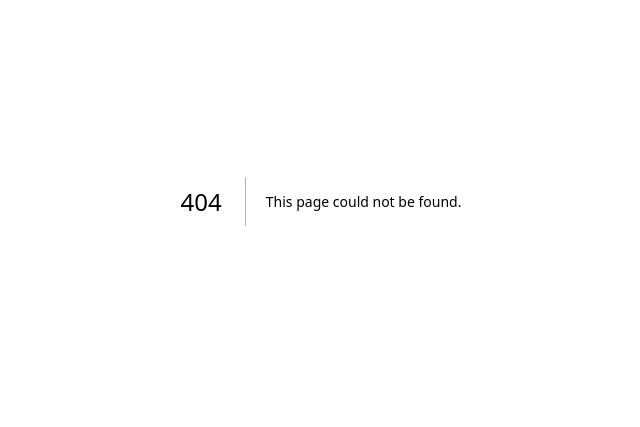
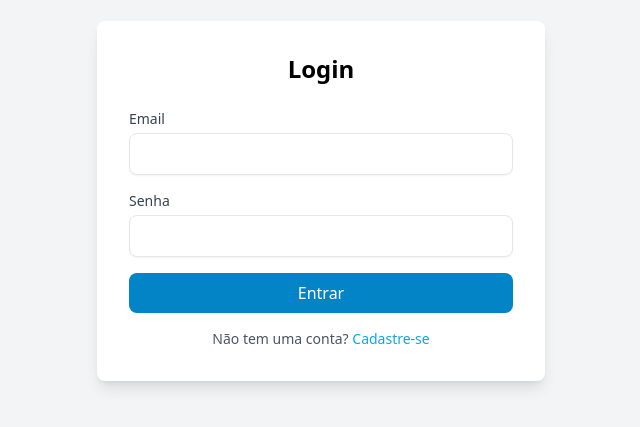
Before and after one commit to NickolasSantosCremasco/Aprender-Investindo-Blog, a Next.js app: page /pages/login in a window 1280 px wide. Before the commit this address had no page. Shown: the part 199-626 px from the top of the page, without its empty margins (319-959 px from the left). Built offline with nearby package versions, Linux system fonts and the light colour scheme.

Commit message:
finish the login frontend

```diff
--- a/src/app/components/FeaturesSection.tsx
+++ b/src/app/components/FeaturesSection.tsx
@@ -47,7 +47,7 @@ export default function Features() {
                 {features.map((feature) => (
                     <div
                         key={feature.id}
-                        className="flex flex-col items-center text-center bg-white p-6 rounded-lg shadow-md hover:shadow-lg hover:scale-105  transition-all"
+                        className="flex flex-col items-center text-center bg-white p-6 rounded-lg shadow-md hover:shadow-lg hover:scale-105 cursor-pointer transition-all"
                     >
                         {/* Image */}
                         <div className=" h-full w-full mb-4">
--- a/src/app/components/Footer.tsx
+++ b/src/app/components/Footer.tsx
@@ -31,7 +31,7 @@ export default function Footer() {
                 <div className="flex flex-col">
                     <h3 className="font-semibold text-lg mb-4">Contato</h3>
                     <p className="text-sm text-gray-300">
-                        Email: <a href="mailto:nck.tec.suporte@gmail.com" className="hover:text-white">nck.tex.suporte@gmail.com</a>
+                        Email: <a href="mailto:nck.tec.suporte@gmail.com" className="hover:text-white">nck.tec.suporte@gmail.com</a>
                     </p>
                     <p>
                         Telefone <a href="tel:+5511998989818" className="hover:text-white">(11) 99898-9818</a>
@@ -47,8 +47,8 @@ export default function Footer() {
             {/* Copyrights */}
             <div className="mt-8 border-t border-gray-700 pt-4 text-center text-gray-400 text-sm">
                 © {new Date().getFullYear()} Aprender Investindo. Todos os direitos reservados
-                <a href="" className="hover:text-white">Política de Privacidade</a>
-                <a href="" className="hover:text-white">Termos de Uso</a>
+                <a href="" className="hover:text-white"> Política de Privacidade</a>
+                <a href="" className="hover:text-white">    Termos de Uso</a>
             </div>
         </footer>
     )
--- a/src/app/components/Navbar.tsx
+++ b/src/app/components/Navbar.tsx
@@ -1,6 +1,10 @@
+'use client'
 import {Home,UserRound, Menu, Newspaper, ShoppingBasket, EqualApproximately} from 'lucide-react'
+import { useRouter } from 'next/navigation'
 
 export default function Navbar() {
+
+    const router = useRouter();
 
     return (
         <div className="flex flex-col sm:flex-row items-center justify-between pt-7 py-4 px-10 pb-7  max-w-screen-xl mx-auto bg-sky-950 text-white rounded-tr-2xl rounded-tl-2xl shadow-md">
@@ -12,35 +16,37 @@ export default function Navbar() {
 
             {/* Menu Toggle (Mobile) */}
             <input className='peer hidden' type="checkbox" id='navbar-open' />
-            <label className='cursor-pointer text-2xl pt-2 sm:hidden block' htmlFor="navbar-open">
+            <label className='cursor-pointer text-2xl pt-2 sm:hidden block' htmlFor="navbar-open" aria-label='Abrir Menu de Navegação'>
                 <Menu />
             </label>
 
             {/* Navigation */}
-            <nav className='peer-checked:block hidden sm:flex sm:items-center'>
+            <nav className='peer-checked:block hidden sm:flex sm:items-center' aria-label='Menu de navegação principal'>
                 <ul className="flex flex-col sm:flex-row sm:gap-x-8 items-center">
-                    <li className='p-2 flex sm:p-0'>
+                    <li className='p-2 flex sm:p-0 cursor-pointer hover:text-yellow-400 transition-all' onClick={() => router.push('/')}>
                         <Home/>
                         <span className='pl-1'> Inicial </span>
                     </li>
-                    <li className='p-2 flex sm:p-0'>
+                    <li className='p-2 flex sm:p-0 cursor-pointer hover:text-yellow-400 transition-all' onClick={() => router.push('/noticias')}>
                         <Newspaper/>
                         <span className='pl-1'>Notícias</span>
                     </li>
-                    <li className='p-2 flex sm:p-0'>
+                    <li className='p-2 flex sm:p-0 cursor-pointer hover:text-yellow-400 transition-all' onClick={() => router.push('/produtos')}>
                         <ShoppingBasket/>
                         <span className='pl-1'>Produtos</span>
                     </li>
-                    <li className='p-2 flex sm:p-0'>
+                    <li className='p-2 flex sm:p-0 cursor-pointer hover:text-yellow-400 transition-all' onClick={() => router.push('/sobre')}>
                         <EqualApproximately/>
                         <span className='pl-1'>Sobre</span>
                     </li>
-                    <li className='p-2 flex sm:p-0'>
+                    <li className='p-2 flex sm:p-0 cursor-pointer hover:text-yellow-400 transition-all' onClick={() => router.push('/contato')}>
                         <UserRound/>
                         <span className='pl-1'>Contato</span>
                     </li>
-                    <li className="flex border-2 border-blue-600 px-6 py-1 rounded-xl hover:bg-sky-700 transition-all">
-                        Login
+                    <li className="flex border-2 border-blue-600 px-6 py-1 rounded-xl hover:bg-sky-700 transition-all cursor-pointer">
+                        <button onClick={() => router.push('/pages/login')}>
+                            Login
+                        </button>
                     </li>
                 </ul>
             </nav>
--- a/src/app/components/NewsSection.tsx
+++ b/src/app/components/NewsSection.tsx
@@ -60,7 +60,7 @@ export default function NewsSection () {
                     {/* Mainly News */}
                     <div className="grid grid-cols-1 md:grid-cols-2 gap-8 lg:w-2/3">
                         {mainNews.map((item) => (
-                            <div key={item.id} className="bg-white shadow-md rounded-lg overflow-hidden hover:shadow-lg transtion-shadow cursor-pointer">
+                            <div key={item.id} className="bg-white shadow-md rounded-lg overflow-hidden hover:shadow-lg cursor-pointer hover:scale-105 transition-all">
                                 <img
                                     src={item.image}
                                     alt={item.title}
--- /dev/null
+++ b/src/app/pages/login/page.tsx
@@ -0,0 +1,55 @@
+'use client'
+import { useState } from "react";
+
+export default function Login () {
+    const [email, setEmail] = useState('');
+    const [password, setPassword] = useState('');
+
+    const handleSubmit = (e) => {
+        e.preventDefault();
+
+        console.log('Email:', email);
+        console.log('Senha:', password);
+    };
+
+    return (
+        <div className="flex items-center justify-center h-screen bg-gray-100">
+            <div className="bg-white shadow-lg rounded-lg p-8 w-full max-w-md">
+                <h2 className="text-2xl font-bold mb-6 text-center">Login</h2>
+                <form onSubmit={handleSubmit}>
+                    <div className="mb-4">
+                        <label htmlFor="email" className="block text-sm font-medium text-gray-700">Email</label>
+                        <input
+                            type="email"
+                            id="email"
+                            value={email}
+                            onChange={(e) => setEmail(e.target.value)}
+                            required
+                            className="w-full mt-1 px-4 py-2 border rounded-lg shadow-sm focus:ring-sky-500 focus:border-sky-500"
+                        />
+                    </div>
+                    <div className="mb-4">
+                        <label htmlFor="password" className="block text-sm font-medium text-gray-700">Senha</label>
+                        <input
+                            type="password"
+                            id="password"
+                            value={password}
+                            onChange={(e) => setPassword(e.target.value)}
+                            required
+                            className="w-full mt-1 px-4 py-2 border rounded-lg shadow-sm focus:ring-sky-500 focus:border-sky-500"
+                         />
+                    </div>
+                    <button
+                        type="submit"
+                        className="w-full bg-sky-600 text-white py-2 px-4 rounded-lg hover:bg-sky-500 transition"
+                    >
+                        Entrar
+                    </button>
+                </form>
+                <p className="text-sm text-gray-600 mt-4 text-center">
+                    Não tem uma conta? <a href="" className="text-sky-500 hover:underline">Cadastre-se</a>
+                </p>
+            </div>
+        </div>
+    )
+}
```
